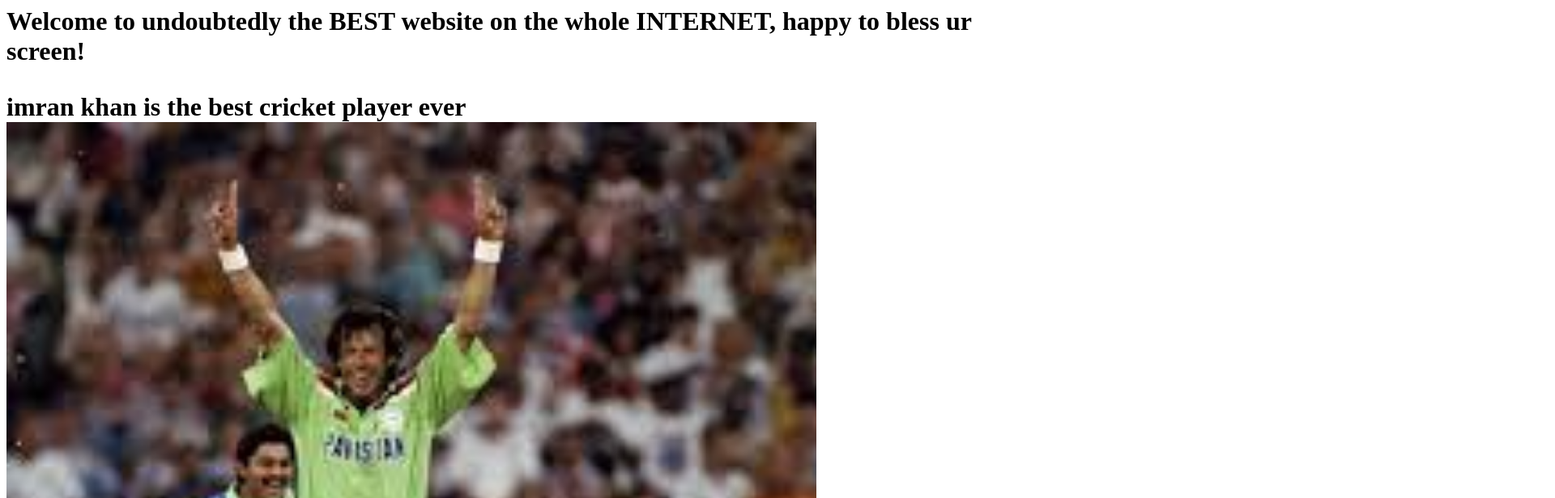
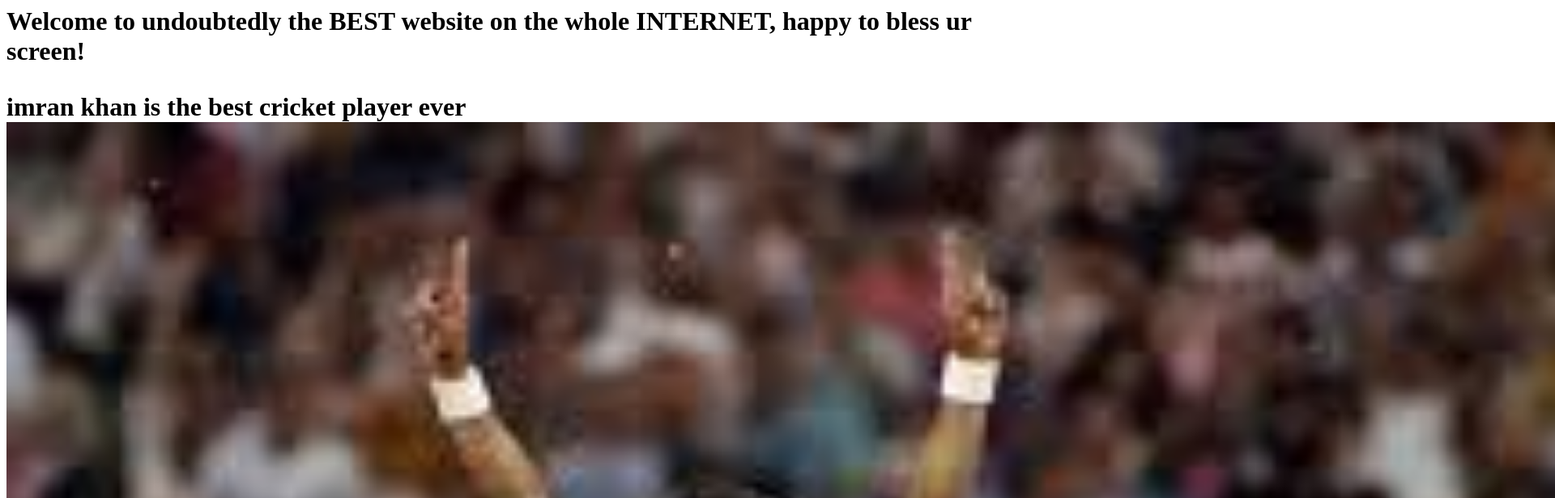
Before and after one commit to noor-b08/noor-b08.github.io, a plain HTML site: page index.html in a window 1280 px wide. Shown: the top 616 px of the page at 81% size, 1920 px wide, since content can reach past the window. Drawn offline with Linux system fonts and the light colour scheme.

Commit message:
Update index.html

```diff
--- a/index.html
+++ b/index.html
@@ -6,7 +6,7 @@
     <body>
       <h1> Welcome to undoubtedly the BEST website on the whole INTERNET, happy to bless ur screen!
     <p> imran khan is the best cricket player ever
-      <img width="1000px" src="download.jpg"/>
+      <img width="2000px" src="download.jpg"/>
     </p>
     </body>
   </head>
```
